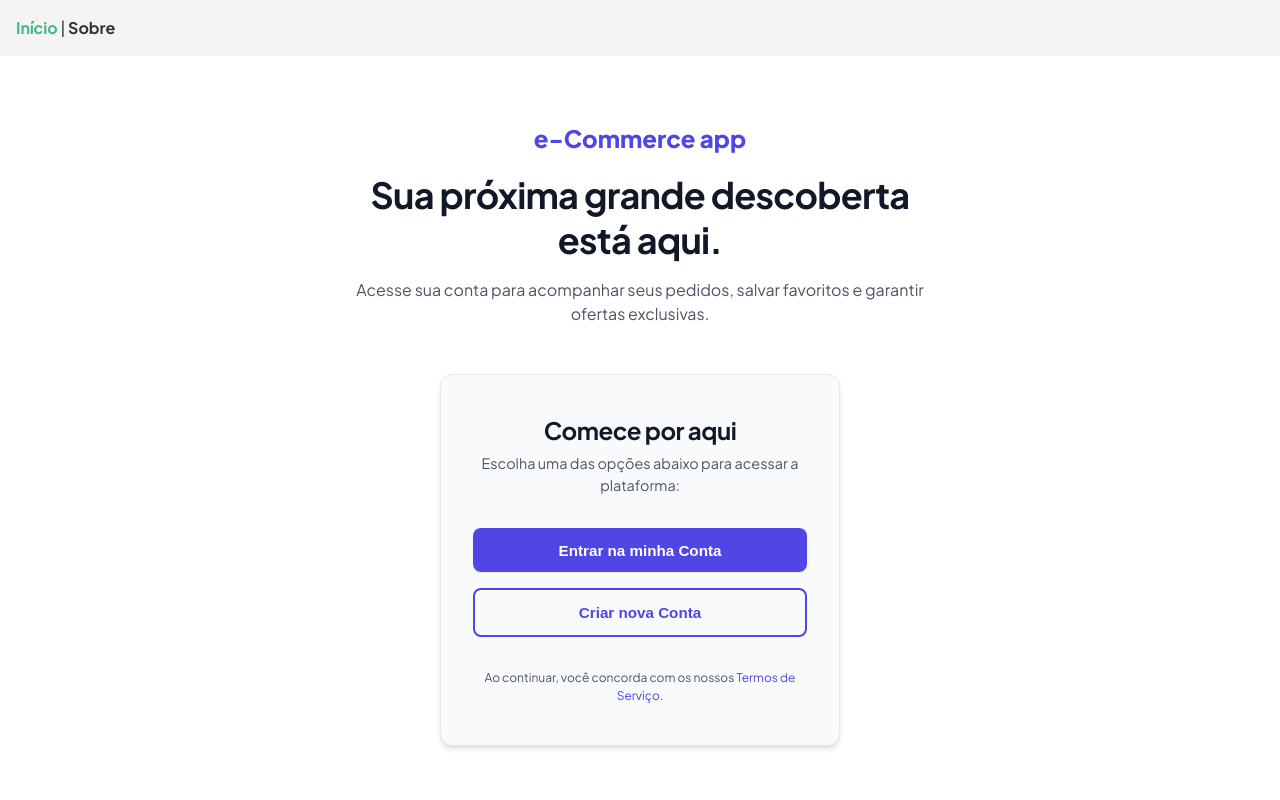
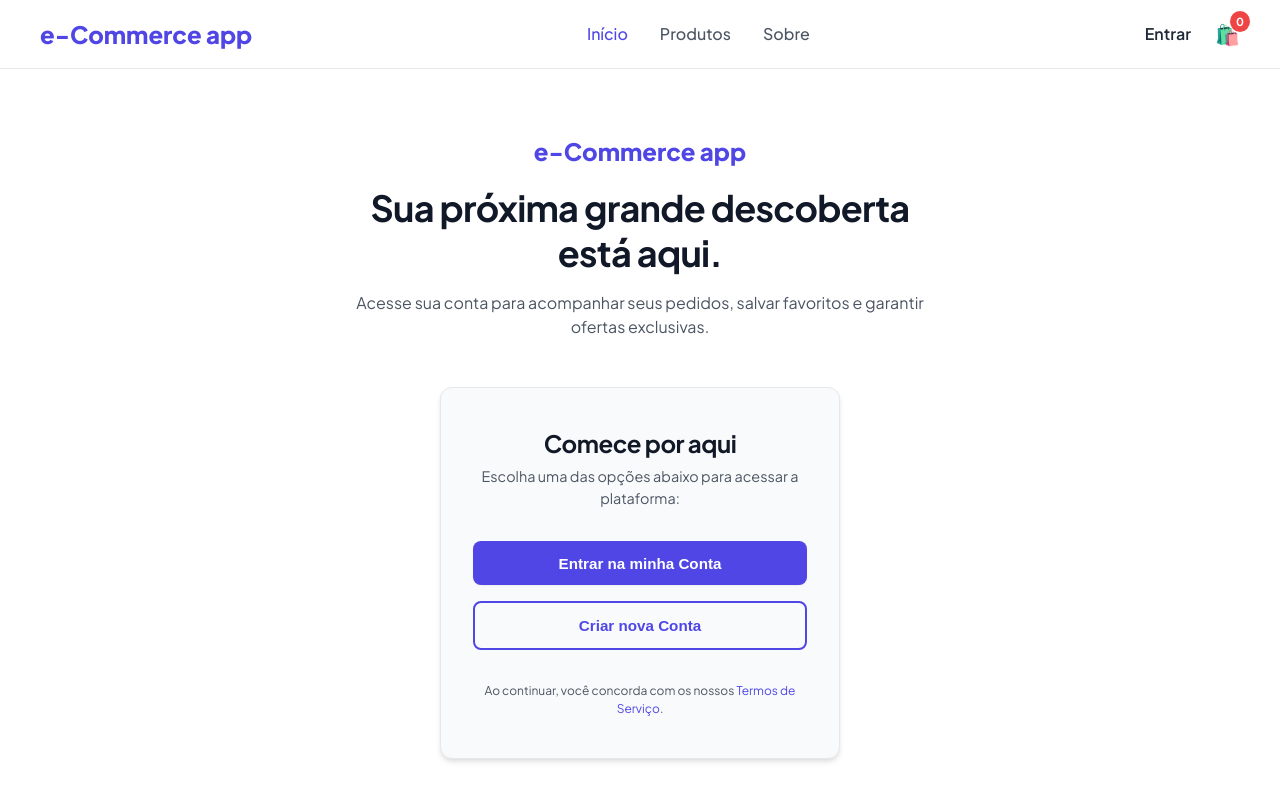
Before and after one commit to paulo-campos-57/e-commerce-platform-frontend, a Vue app in the folder ec-front/: page / in a window 1280 px wide. Shown: the top 800 px of the page. Built offline with nearby package versions, Linux system fonts and the light colour scheme.

Commit message:
add: create site header

```diff
--- a/ec-front/src/App.vue
+++ b/ec-front/src/App.vue
@@ -1,32 +1,19 @@
 <script setup>
-import { RouterLink, RouterView } from "vue-router";
+import { RouterView } from "vue-router";
+import Header from "@/components/Header.vue";
 </script>
 
 <template>
-  <header>
-    <nav>
-      <RouterLink to="/">Início</RouterLink> |
-      <RouterLink to="/about">Sobre</RouterLink>
-    </nav>
-  </header>
+  <Header />
 
-  <main>
+  <main class="page-content">
     <RouterView />
   </main>
 </template>
 
-<style scoped>
-nav {
-  padding: 1rem;
-  background-color: #f4f4f4;
-  margin-bottom: 2rem;
-}
-nav a {
-  text-decoration: none;
-  color: #333;
-  font-weight: bold;
-}
-nav a.router-link-exact-active {
-  color: #42b983;
+<style>
+.page-content {
+  min-height: calc(100vh - 70px);
+  padding: 2rem 0;
 }
 </style>
--- /dev/null
+++ b/ec-front/src/assets/header.css
@@ -0,0 +1,70 @@
+.main-header {
+    background-color: var(--color-background);
+    border-bottom: 1px solid var(--color-border);
+    position: sticky;
+    top: 0;
+    z-index: 100;
+    padding: 1rem 2rem;
+}
+
+.header-container {
+    max-width: 1200px;
+    margin: 0 auto;
+    display: flex;
+    justify-content: space-between;
+    align-items: center;
+}
+
+.logo a {
+    font-size: 1.5rem;
+    font-weight: 800;
+    color: var(--color-primary);
+    text-decoration: none;
+}
+
+.nav-links {
+    display: flex;
+    gap: 2rem;
+}
+
+.nav-links a {
+    color: var(--color-text-muted);
+    font-weight: 500;
+    text-decoration: none;
+    transition: color var(--transition-fast);
+}
+
+.nav-links a:hover,
+.nav-links a.router-link-active {
+    color: var(--color-primary);
+}
+
+.header-actions {
+    display: flex;
+    align-items: center;
+    gap: 1.5rem;
+}
+
+.login-link {
+    color: var(--color-text);
+    font-weight: 600;
+    text-decoration: none;
+}
+
+.cart-icon {
+    font-size: 1.25rem;
+    cursor: pointer;
+    position: relative;
+}
+
+.cart-count {
+    position: absolute;
+    top: -8px;
+    right: -10px;
+    background-color: var(--color-danger);
+    color: white;
+    font-size: 0.7rem;
+    font-weight: 700;
+    padding: 2px 6px;
+    border-radius: 50%;
+}
--- /dev/null
+++ b/ec-front/src/components/Header.vue
@@ -0,0 +1,24 @@
+<template>
+  <header class="main-header">
+    <div class="header-container">
+      <div class="logo">
+        <RouterLink to="/">e-Commerce app</RouterLink>
+      </div>
+
+      <nav class="nav-links">
+        <RouterLink to="/">Início</RouterLink>
+        <RouterLink to="/produtos">Produtos</RouterLink>
+        <RouterLink to="/about">Sobre</RouterLink>
+      </nav>
+
+      <div class="header-actions">
+        <RouterLink to="/login" class="login-link">Entrar</RouterLink>
+        <div class="cart-icon">🛍️ <span class="cart-count">0</span></div>
+      </div>
+    </div>
+  </header>
+</template>
+
+<style scoped>
+@import "../assets/header.css";
+</style>
```
